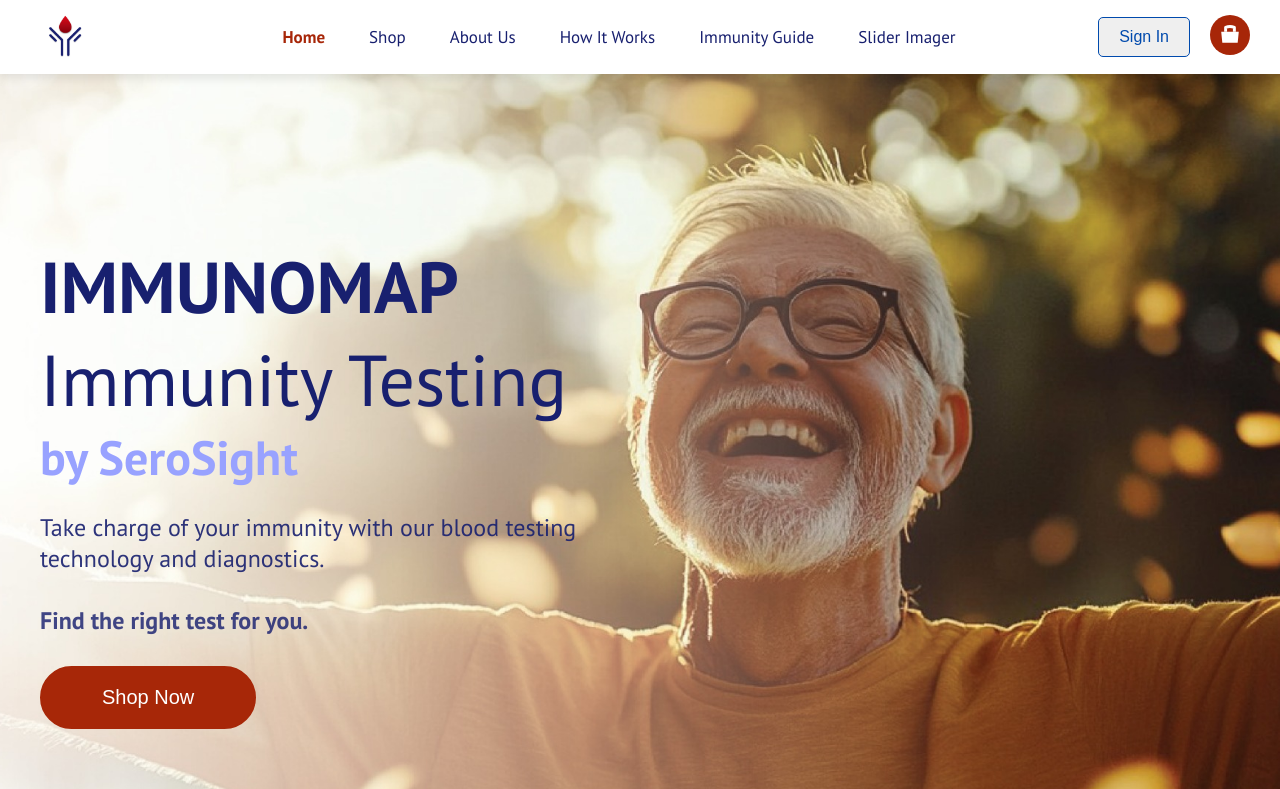
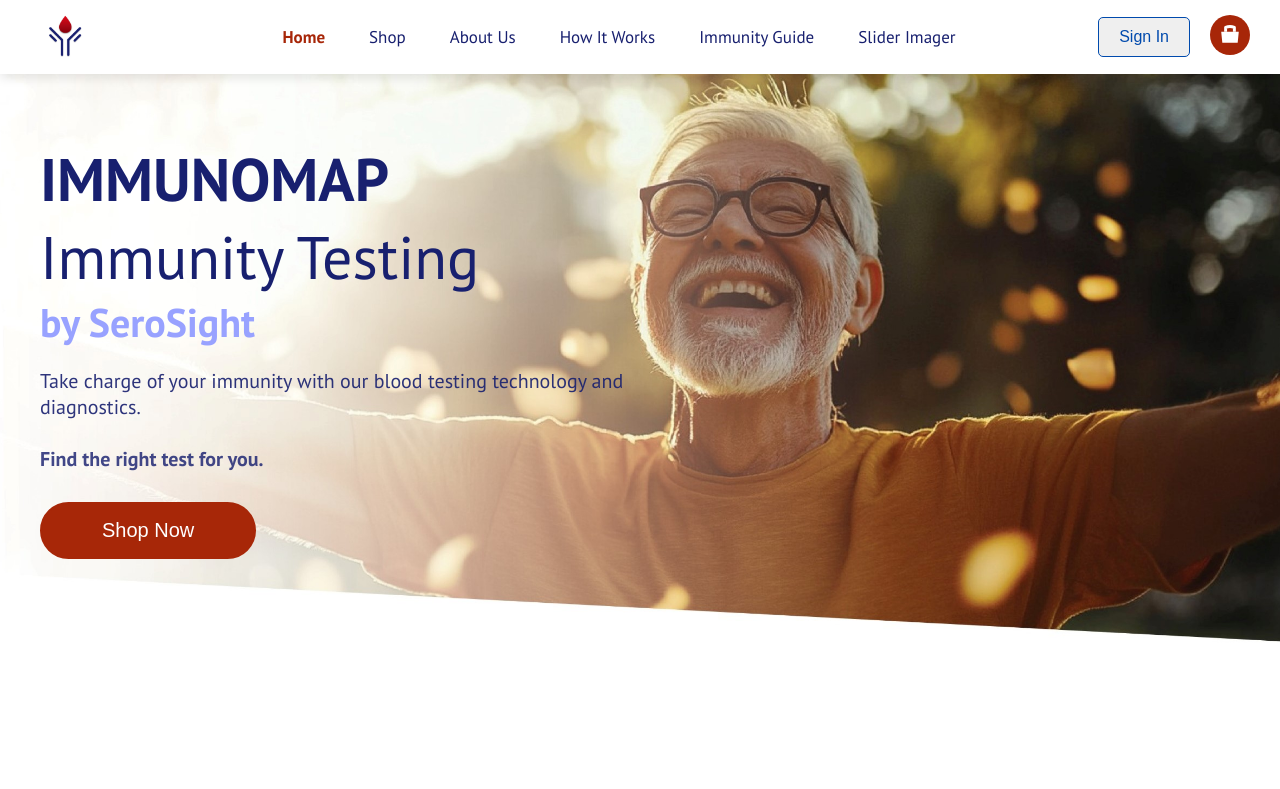
Before and after one commit to usama644515/serosight, a Next.js app: page / in a window 1280 px wide. Shown: the top 789 px of the page. Built offline with nearby package versions, Linux system fonts and the light colour scheme.

Commit message:
image size set

```diff
--- a/components/Home/Hero2.module.css
+++ b/components/Home/Hero2.module.css
@@ -4,7 +4,7 @@
   flex-direction: column;
   align-items: center;
   justify-content: center;
-  background-image: url('../../public/images/home-banner.jpeg');
+  background-image: url('../../public/images/banner-test.jpeg');
   background-size: cover;
   background-position: center;
   position: relative;
@@ -28,7 +28,7 @@
 /* Header Styling */
 .content h2 {
   color: #18206F;
-  font-size: 64px; /* Increased from 48px */
+  font-size: 64px;
   font-weight: 400;
   margin: 0px 0px;
 }
@@ -40,7 +40,7 @@
 
 .content h3 {
   color: #98a2ff;
-  font-size: 40px; /* Increased from 32px */
+  font-size: 40px;
   margin: 0px 0;
   font-weight: bold;
 }
@@ -180,7 +180,7 @@
   .hero {
     flex-direction: row;
     padding: 60px 40px;
-    height: 90vh;
+    height: 450px;
   }
 
   .content {
@@ -199,20 +199,20 @@
 /* For very large screens */
 @media (min-width: 1200px) {
   .content h2 {
-    font-size: 72px; /* Increased from 56px */
+    font-size: 60px; /* Increased from 56px */
   }
 
   .content h3 {
-    font-size: 48px; /* Increased from 40px */
+    font-size: 40px; /* Increased from 40px */
   }
 
   .content p {
-    font-size: 24px; /* Increased from 20px */
+    font-size: 20px; /* Increased from 20px */
   }
 
   .heroButton {
     font-size: 20px;
-    padding: 18px 60px;
+    padding: 15px 60px;
   }
 
   .heroImage {
```
Also changed, not shown: public/images/banner-test.jpeg (added).
